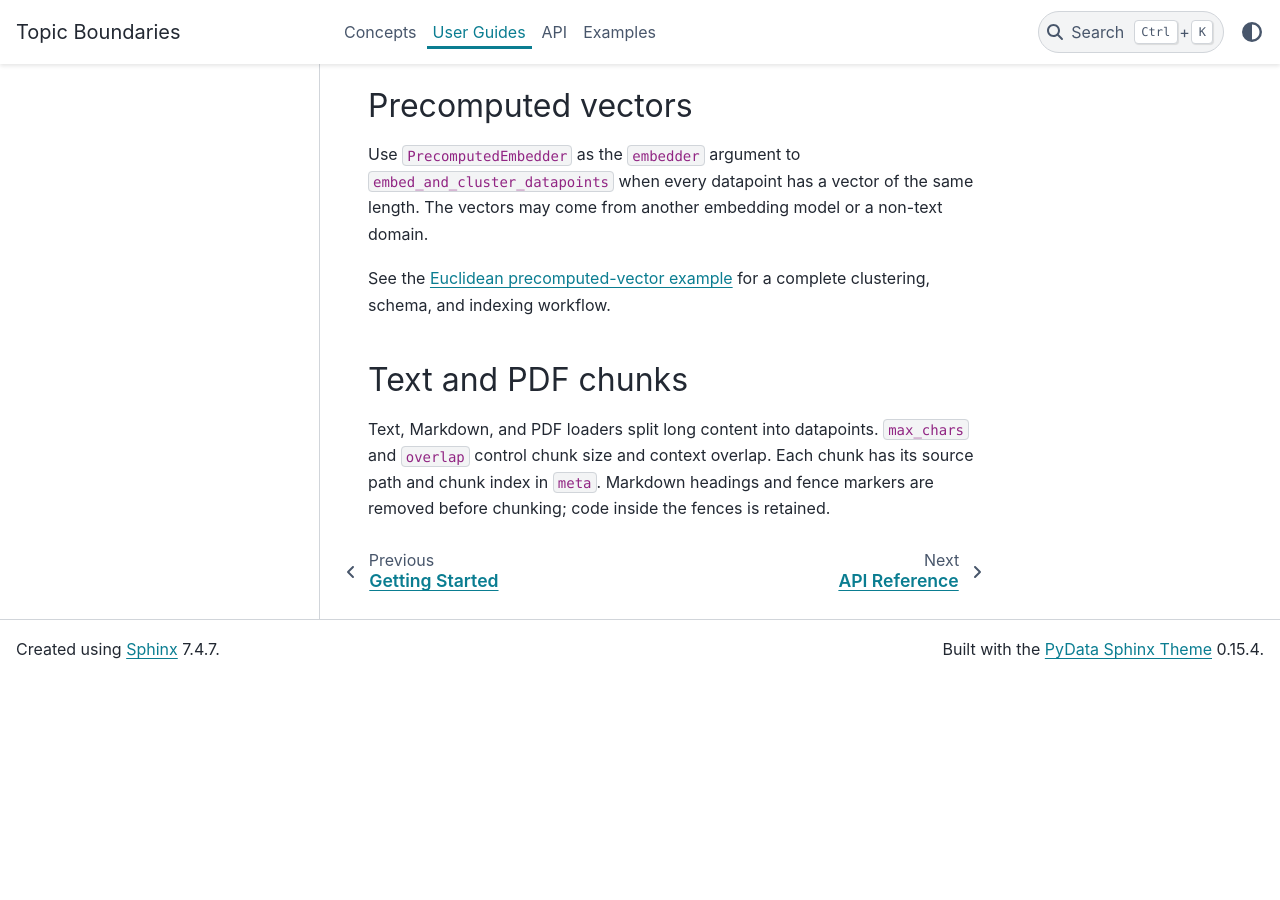
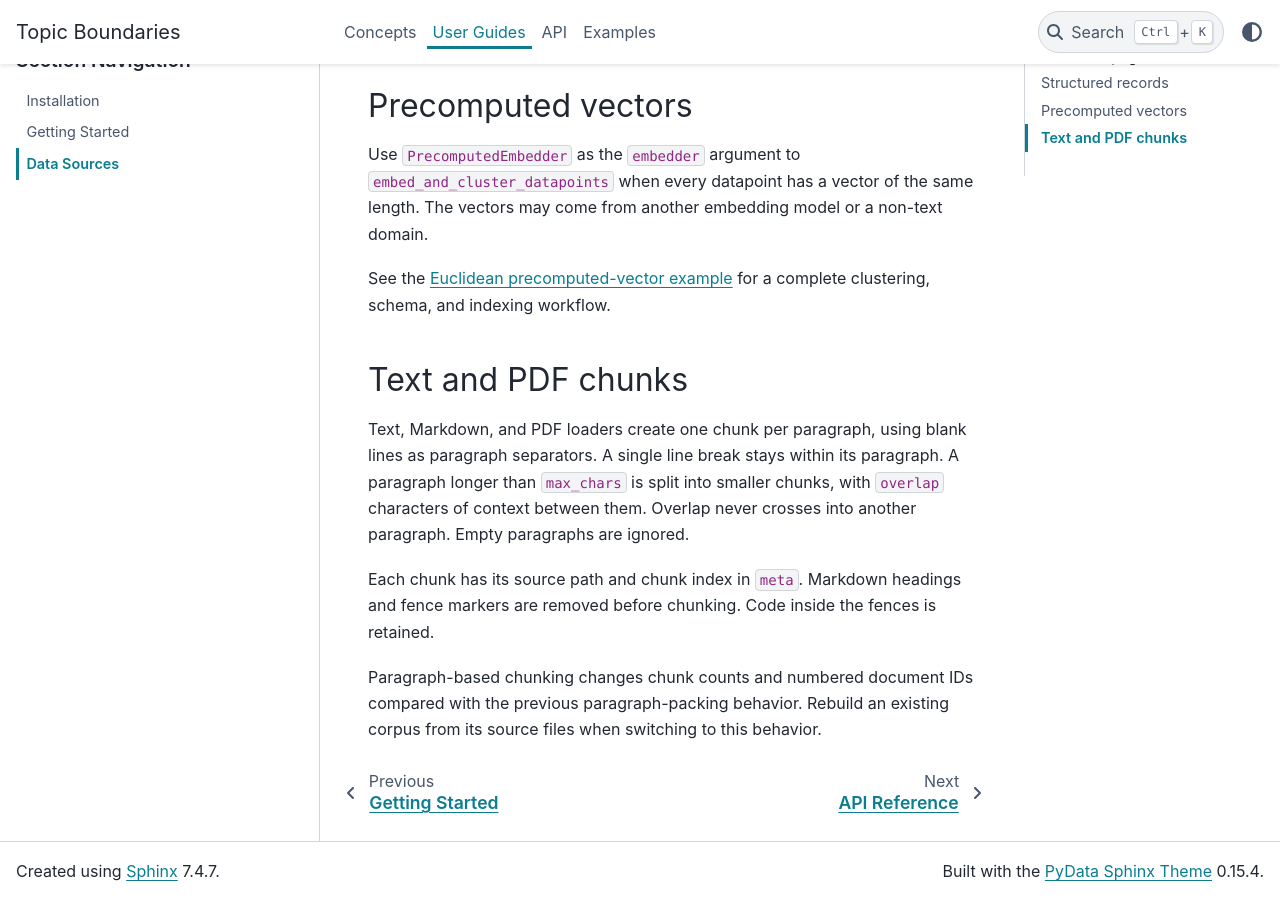
Before and after one commit to justin-cechmanek/topic-boundaries, a Sphinx documentation site: the page built from docs/user_guide/data_sources.md, in a window 1280 px wide and 900 px high, scrolled down 1268 px. Built offline with Sphinx 7.4.7 and the PyData theme 0.15.4, drawn with Linux system fonts in a browser that asks for light colours; before the commit the page ends 1947 px from its top, so only the background shows below that.

Commit message:
Keep each paragraph in its own text chunk

```diff
--- a/docs/user_guide/data_sources.md
+++ b/docs/user_guide/data_sources.md
@@ -39,4 +39,15 @@
 
 ## Text and PDF chunks
 
-Text, Markdown, and PDF loaders split long content into datapoints. `max_chars` and `overlap` control chunk size and context overlap. Each chunk has its source path and chunk index in `meta`. Markdown headings and fence markers are removed before chunking; code inside the fences is retained.
+Text, Markdown, and PDF loaders create one chunk per paragraph, using blank lines
+as paragraph separators. A single line break stays within its paragraph. A
+paragraph longer than `max_chars` is split into smaller chunks, with `overlap`
+characters of context between them. Overlap never crosses into another paragraph.
+Empty paragraphs are ignored.
+
+Each chunk has its source path and chunk index in `meta`. Markdown headings and
+fence markers are removed before chunking. Code inside the fences is retained.
+
+Paragraph-based chunking changes chunk counts and numbered document IDs compared
+with the previous paragraph-packing behavior. Rebuild an existing corpus from
+its source files when switching to this behavior.
```
Also changed, not shown: 4 other files.
